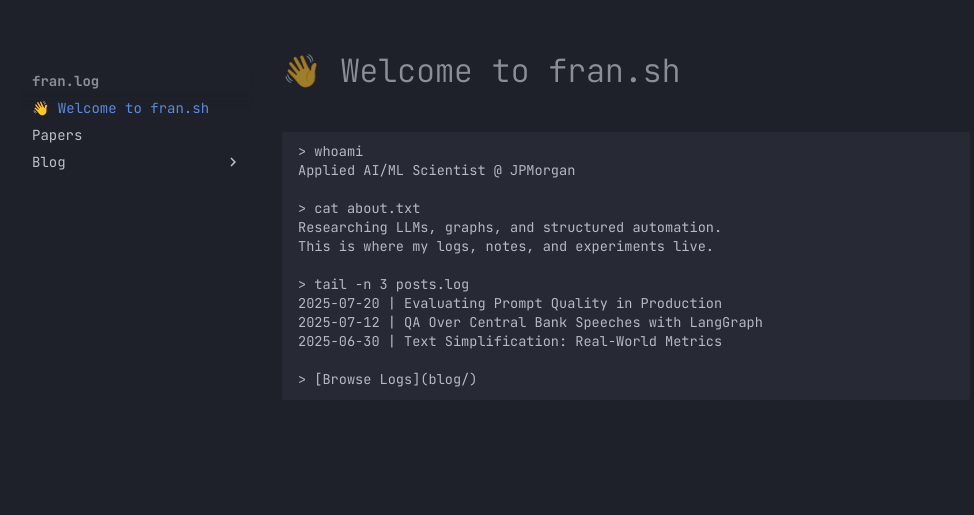
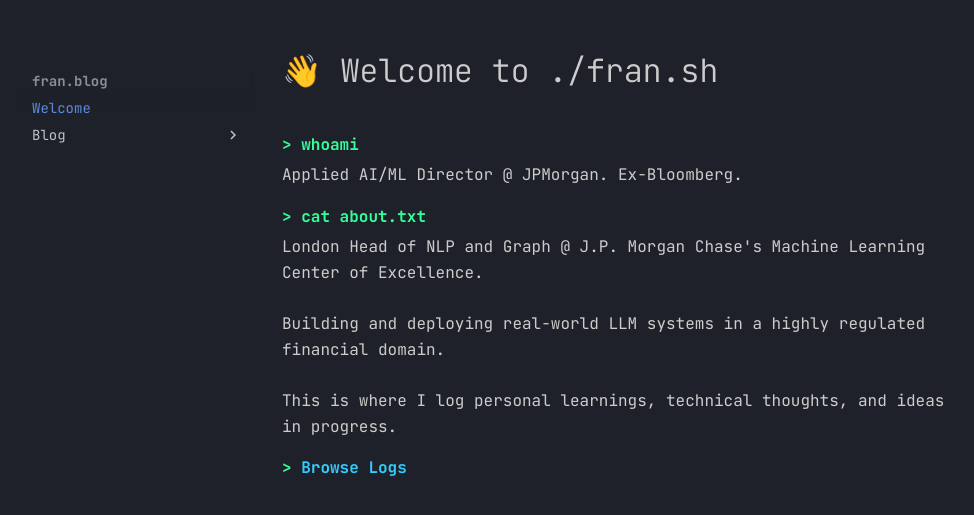
Before and after one commit to fsilavong/fsilavong.github.io, an MkDocs documentation site: the page built from docs/index.md, in a window 1280 px wide. Shown: the top 515 px of the page, without its empty margins (14-988 px from the left). Built offline with MkDocs 1.6.1 and Material for MkDocs 9.7.7, drawn with Linux system fonts in a browser that asks for light colours.

Commit message:
change style

````diff
--- a/docs/index.md
+++ b/docs/index.md
@@ -1,17 +1,26 @@
-# 👋 Welcome to fran.sh
+---
+title: Welcome
+---
 
-```bash
-> whoami
-Applied AI/ML Scientist @ JPMorgan
 
-> cat about.txt
-Researching LLMs, graphs, and structured automation.
-This is where my logs, notes, and experiments live.
 
-> tail -n 3 posts.log
-2025-07-20 | Evaluating Prompt Quality in Production
-2025-07-12 | QA Over Central Bank Speeches with LangGraph
-2025-06-30 | Text Simplification: Real-World Metrics
+# 👋 Welcome to ./fran.sh
 
-> [Browse Logs](blog/)
-```
+<div class="terminal-block">
+
+<p><span class="terminal-cmd">&gt; whoami</span><br>
+Applied AI/ML Director @ JPMorgan. Ex-Bloomberg.</p>
+
+<p><span class="terminal-cmd">&gt; cat about.txt</span><br>
+London Head of NLP and Graph @ J.P. Morgan Chase's Machine Learning Center of Excellence.<br><br>
+Building and deploying real-world LLM systems in a highly regulated financial domain.<br><br>
+This is where I log personal learnings, technical thoughts, and ideas in progress.</p>
+
+<!-- <p><span class="terminal-cmd">&gt; tail -n 3 blog.log</span><br>
+2025-07-20 | Evaluating Prompt Quality in Production<br>
+2025-07-12 | QA Over Central Bank Speeches with LangGraph<br>
+2025-06-30 | Text Simplification: Real-World Metrics</p> -->
+
+<p><span class="terminal-cmd">&gt; <a href="blog/">Browse Logs</a></span></p>
+
+</div>
--- a/docs/stylesheets/terminal.css
+++ b/docs/stylesheets/terminal.css
@@ -1,7 +1,44 @@
 .md-header {
     display: none !important;
+}
+
+.md-content h1:first-of-type {
+    color: #cccccc;
 }
 
 .md-footer {
     display: none !important;
 }
+
+.md-typeset pre,
+.md-typeset pre code {
+  white-space: pre-wrap !important;
+  overflow-wrap: break-word !important;
+  word-break: break-word !important;
+  overflow-x: auto !important;
+}
+
+/* Terminal block wrapper */
+.terminal-block {
+    /* background-color: #000; */
+    color: #cccccc;
+    font-family: "JetBrains Mono", monospace;
+  }
+
+  /* Terminal prompt commands */
+  .terminal-cmd {
+    color: #33ff99;
+    font-weight: bold;
+    display: inline-block;
+    margin-bottom: 0.25rem;
+  }
+
+  /* Links styled like clickable commands */
+  .terminal-cmd a {
+    color: #33ccff;
+    text-decoration: none;
+  }
+
+  .terminal-cmd a:hover {
+    text-decoration: underline;
+  }
--- a/mkdocs.yml
+++ b/mkdocs.yml
@@ -1,4 +1,4 @@
-site_name: fran.log
+site_name: fran.blog
 site_url: https://fsilavong.github.io/
 theme:
   name: material
@@ -11,7 +11,15 @@
     code: JetBrains Mono
   features:
     - navigation.instant
+  favicon: images/favicon.svg
 plugins:
   - blog
 extra_css:
   - stylesheets/terminal.css
+markdown_extensions:
+  - codehilite
+  - pymdownx.superfences
+nav:
+  - index.md
+  - Blog:
+    - blog/index.md
--- a/pyproject.toml
+++ b/pyproject.toml
@@ -6,4 +6,5 @@
 requires-python = ">=3.13"
 dependencies = [
     "mkdocs-material>=9.6.15",
+    "pygments>=2.19.2",
 ]
````
Also changed, not shown: docs/blog/posts/control-in-agentic-systems.md (added, +13 -0 lines), docs/publication.md (+4 -0 lines), docs/blog/index.md (line endings or trailing spaces), docs/blog/test.md (deleted), docs/images/favicon.svg (added), 1 other file.
